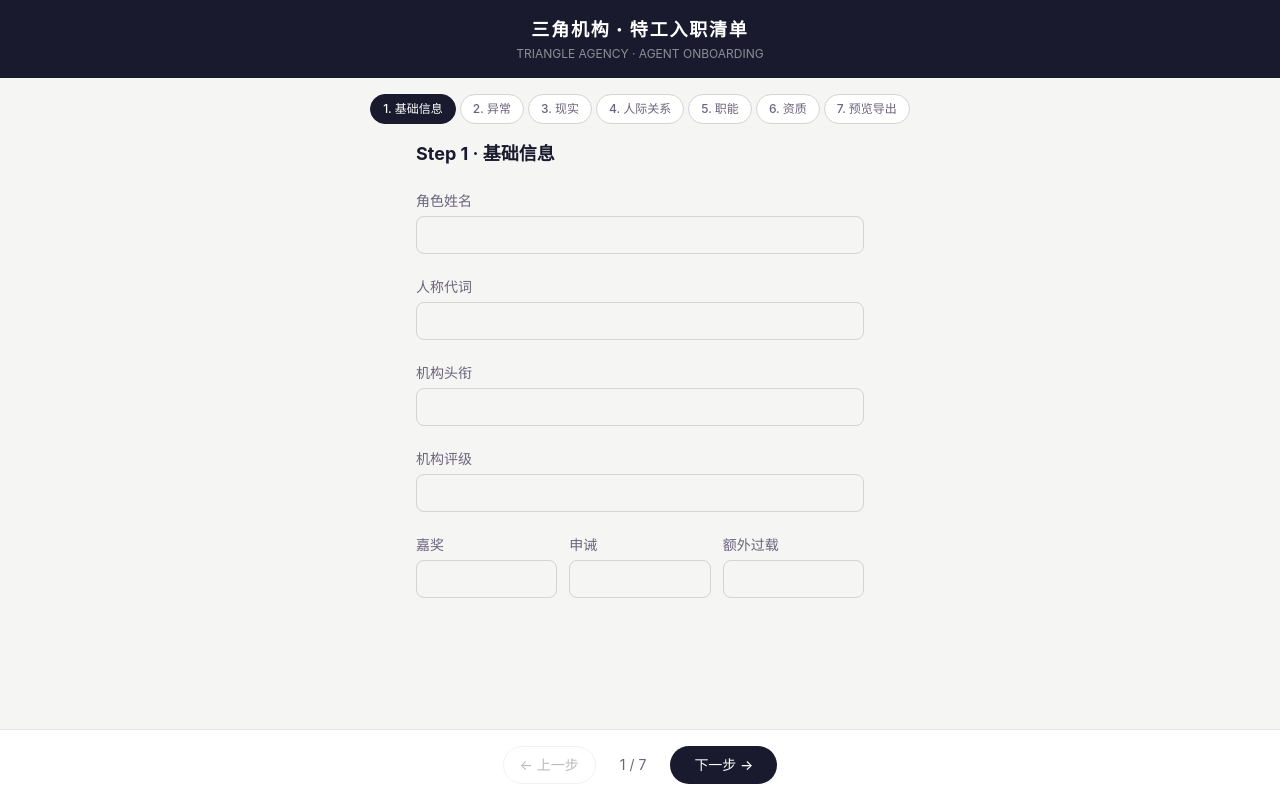
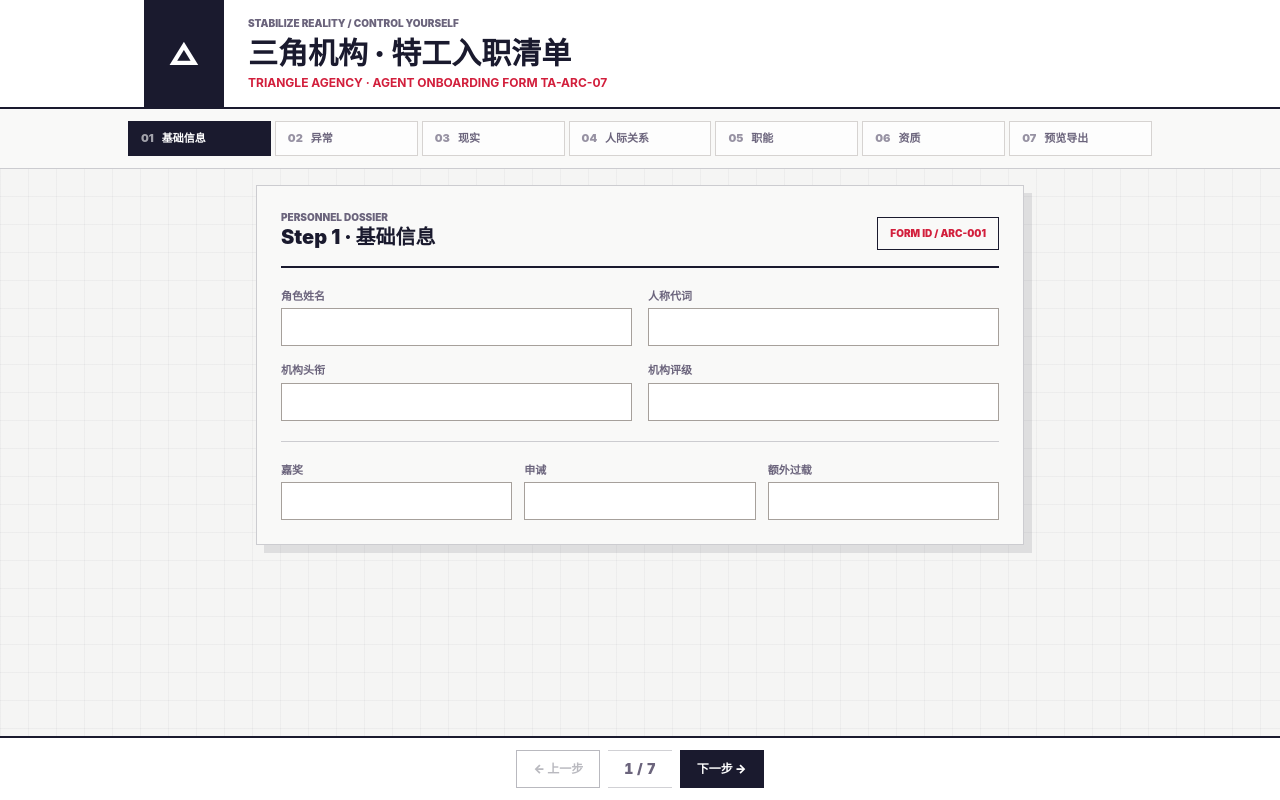
Before and after one commit to dqqql/TASheet, a React (Vite) app: page / in a window 1280 px wide. Built offline with nearby package versions, Linux system fonts and the light colour scheme.

Commit message:
优化角色卡生成器界面

```diff
--- a/src/App.tsx
+++ b/src/App.tsx
@@ -77,15 +77,27 @@ export default function App() {
   return (
     <div className="min-h-screen flex flex-col">
       {/* Header */}
-      <header className="no-print bg-ink text-white py-4 px-6 text-center">
-        <h1 className="text-lg font-black tracking-widest">三角机构 · 特工入职清单</h1>
-        <p className="text-xs text-white/50 mt-0.5">TRIANGLE AGENCY · AGENT ONBOARDING</p>
+      <header className="no-print border-b-2 border-ink bg-white">
+        <div className="mx-auto flex max-w-5xl items-stretch px-4">
+          <div className="flex w-20 items-center justify-center border-x-2 border-ink bg-ink text-white">
+            <span className="text-3xl font-black leading-none">△</span>
+          </div>
+          <div className="flex-1 px-4 py-4 sm:px-6">
+            <p className="agency-kicker">STABILIZE REALITY / CONTROL YOURSELF</p>
+            <h1 className="mt-1 text-2xl font-black text-ink sm:text-3xl">
+              三角机构 · 特工入职清单
+            </h1>
+            <p className="mt-1 text-xs font-bold uppercase text-career">
+              Triangle Agency · Agent Onboarding Form TA-ARC-07
+            </p>
+          </div>
+        </div>
       </header>
 
       <StepNav step={step} onStep={setStep} />
 
       {/* Main content */}
-      <main className="flex-1 px-4 pb-12 max-w-3xl mx-auto w-full space-y-8">
+      <main className="flex-1 px-4 pb-14 pt-4 max-w-5xl mx-auto w-full space-y-8">
         {step === 0 && (
           <BasicInfo
             characterName={form.characterName}
@@ -128,14 +140,17 @@ export default function App() {
             }}
           />
 
-          <div className="max-w-2xl mx-auto space-y-4">
-            <h3 className="text-sm font-medium text-ink mt-6 mb-2">入职问卷</h3>
-            <p className="text-xs text-muted -mt-2 mb-4">以下为通用入职问题，与所选现实无关。</p>
+          <div className="agency-shell mx-auto max-w-3xl space-y-4 p-4 sm:p-5">
+            <div className="border-b border-ink/20 pb-3">
+              <p className="agency-kicker">General Intake</p>
+              <h3 className="agency-title">入职问卷</h3>
+              <p className="mt-1 text-xs text-muted">以下为通用入职问题，与所选现实无关。</p>
+            </div>
             {GENERIC_ONBOARDING.map((q, i) => (
-              <div key={i} className="bg-white rounded-lg border border-stone-200 p-4">
-                <p className="text-sm font-medium text-ink mb-2">{i + 1}. {q}</p>
+              <div key={i} className="agency-section-soft">
+                <p className="text-sm font-bold text-ink">{String(i + 1).padStart(2, '0')} / {q}</p>
                 <textarea
-                  className="w-full rounded-lg border border-stone-300 px-3 py-2 text-xs focus:border-ink focus:outline-none"
+                  className="agency-textarea text-xs"
                   rows={2}
                   value={form.genericOnboardingAnswers[i] || ''}
                   onChange={(e) => {
@@ -190,25 +205,25 @@ export default function App() {
             <div className="no-print flex justify-center gap-3 flex-wrap">
               <button
                 onClick={handlePrint}
-                className="px-6 py-2 bg-ink text-white rounded-full text-sm font-bold hover:bg-ink/90 transition"
+                className="agency-button bg-ink text-white hover:bg-ink/90"
               >
                 打印 / 导出 PDF
               </button>
               <button
                 onClick={() => exportJson(form)}
-                className="px-6 py-2 bg-white border border-stone-300 rounded-full text-sm font-medium hover:bg-stone-100 transition"
+                className="agency-button bg-white text-ink hover:bg-stone-100"
               >
                 导出存档 JSON
               </button>
               <button
                 onClick={handleImport}
-                className="px-6 py-2 bg-white border border-stone-300 rounded-full text-sm font-medium hover:bg-stone-100 transition"
+                className="agency-button bg-white text-ink hover:bg-stone-100"
               >
                 导入存档 JSON
               </button>
               <button
                 onClick={handleClear}
-                className="px-6 py-2 bg-white border border-red-300 text-red-500 rounded-full text-sm font-medium hover:bg-red-50 transition"
+                className="agency-button border-career bg-white text-career hover:bg-career-soft"
               >
                 清空角色
               </button>
@@ -238,21 +253,21 @@ export default function App() {
       </main>
 
       {/* Step nav footer */}
-      <footer className="no-print flex justify-center gap-2 py-4 border-t border-stone-200 bg-white sticky bottom-0">
+      <footer className="no-print sticky bottom-0 flex justify-center gap-2 border-t-2 border-ink bg-white px-4 py-3">
         <button
           disabled={step === 0}
           onClick={() => setStep((s) => Math.max(0, s - 1))}
-          className="px-4 py-2 rounded-full text-sm border border-stone-300 disabled:opacity-30 hover:bg-stone-100 transition"
+          className="agency-button bg-white text-ink hover:bg-stone-100"
         >
           ← 上一步
         </button>
-        <span className="px-4 py-2 text-sm text-muted self-center">
+        <span className="border-y border-ink/20 px-4 py-2 text-sm font-black tabular-nums text-muted self-center">
           {step + 1} / 7
         </span>
         {!isLastStep ? (
           <button
             onClick={() => setStep((s) => Math.min(6, s + 1))}
-            className="px-6 py-2 rounded-full text-sm bg-ink text-white font-medium hover:bg-ink/90 transition"
+            className="agency-button bg-ink text-white hover:bg-ink/90"
           >
             下一步 →
           </button>
--- a/src/components/BasicInfo.tsx
+++ b/src/components/BasicInfo.tsx
@@ -16,8 +16,18 @@ export default function BasicInfo(props: Props) {
     return '';
   };
   return (
-    <div className="max-w-md mx-auto space-y-5">
-      <h2 className="text-lg font-bold text-ink">Step 1 · 基础信息</h2>
+    <div className="agency-shell mx-auto max-w-3xl p-4 sm:p-6">
+      <div className="mb-5 flex flex-col gap-3 border-b-2 border-ink pb-4 sm:flex-row sm:items-end sm:justify-between">
+        <div>
+          <p className="agency-kicker">Personnel Dossier</p>
+          <h2 className="agency-title">Step 1 · 基础信息</h2>
+        </div>
+        <div className="border border-ink px-3 py-2 text-[10px] font-black uppercase text-career">
+          Form ID / ARC-001
+        </div>
+      </div>
+
+      <div className="grid gap-4 sm:grid-cols-2">
         {([
           ['角色姓名', 'characterName'],
           ['人称代词', 'pronouns'],
@@ -25,24 +35,26 @@ export default function BasicInfo(props: Props) {
           ['机构评级', 'agencyRank'],
         ]).map(([label, key]) => (
           <label key={key} className="block">
-          <span className="text-sm font-medium text-muted">{label}</span>
+            <span className="agency-label">{label}</span>
             <input
-            className="mt-1 w-full rounded-lg border border-stone-300 px-3 py-2 text-sm focus:border-ink focus:outline-none"
+              className="agency-input"
               value={get(key)}
               onChange={(e) => onChange(key, e.target.value)}
             />
           </label>
         ))}
-      <div className="grid grid-cols-3 gap-3">
+      </div>
+
+      <div className="mt-5 grid grid-cols-1 gap-3 border-t border-ink/20 pt-5 sm:grid-cols-3">
         {([
           ['嘉奖', 'commendations'],
           ['申诫', 'reprimands'],
           ['额外过载', 'extraOverload'],
         ]).map(([label, key]) => (
           <label key={key} className="block">
-            <span className="text-sm font-medium text-muted">{label}</span>
+            <span className="agency-label">{label}</span>
             <input
-              className="mt-1 w-full rounded-lg border border-stone-300 px-3 py-2 text-sm focus:border-ink focus:outline-none"
+              className="agency-input text-center font-black tabular-nums"
               value={get(key)}
               onChange={(e) => onChange(key, e.target.value)}
             />
--- a/src/components/CareerSection.tsx
+++ b/src/components/CareerSection.tsx
@@ -44,7 +44,10 @@ export default function CareerSection({
 
   return (
     <div className="space-y-6">
-      <h2 className="text-lg font-bold text-ink">Step 5 · 选择职能 C</h2>
+      <div className="mx-auto max-w-3xl">
+        <p className="agency-kicker">Control Yourself</p>
+        <h2 className="agency-title">Step 5 · 选择职能 C</h2>
+      </div>
       <SelectCard
         options={options}
         value={value}
@@ -56,20 +59,20 @@ export default function CareerSection({
         {data && (
           <div className="space-y-4 text-sm">
             <div>
-              <h3 className="font-bold text-career text-base">
+              <h3 className="text-base font-black text-career">
                 {data.nameZh}（{data.nameEn}）
               </h3>
               <p className="mt-1 whitespace-pre-line text-ink/80">{data.intro}</p>
             </div>
 
-            <div className="bg-white/60 rounded-lg p-4 space-y-1 border border-career/20">
-              <p className="font-medium text-career text-xs">最高原则</p>
-              <p className="font-bold text-ink text-base">"{data.primeDirective}"</p>
+            <div className="agency-section bg-white/80 space-y-1">
+              <p className="text-[10px] font-black uppercase text-career">最高原则</p>
+              <p className="text-base font-black text-ink">"{data.primeDirective}"</p>
               <p className="text-xs text-muted">{data.primeDirectiveEffect}</p>
             </div>
 
-            <div className="bg-white/60 rounded-lg p-4 space-y-1 border border-career/20">
-              <p className="font-medium text-career text-xs">授权行为</p>
+            <div className="agency-section bg-white/80 space-y-1">
+              <p className="text-[10px] font-black uppercase text-career">授权行为</p>
               <ol className="list-decimal list-inside text-ink/80 space-y-0.5">
                 {data.authorizedActions.map((a, i) => (
                   <li key={i}>{a}</li>
@@ -78,10 +81,10 @@ export default function CareerSection({
             </div>
 
             {data.specialQuestion && (
-              <div className="bg-white/60 rounded-lg p-4 border border-career/20">
-                <p className="font-medium text-ink text-xs mb-1">{data.specialQuestion}</p>
+              <div className="agency-section bg-white/80">
+                <p className="mb-1 text-xs font-bold text-ink">{data.specialQuestion}</p>
                 <textarea
-                  className="w-full rounded-lg border border-stone-300 px-3 py-2 text-xs focus:border-career focus:outline-none"
+                  className="agency-textarea text-xs focus:border-career"
                   rows={2}
                   value={specialAnswer}
                   onChange={(e) => onSpecialAnswer(e.target.value)}
@@ -94,22 +97,25 @@ export default function CareerSection({
 
       {/* Editable requisitions table */}
       {data && (
-        <div className="max-w-2xl mx-auto space-y-3">
+        <div className="agency-shell mx-auto max-w-3xl space-y-3 p-4 sm:p-5">
           <div className="flex items-center justify-between">
-            <h3 className="text-sm font-bold text-ink">申领物与福利</h3>
+            <div>
+              <p className="agency-kicker">Requisitions</p>
+              <h3 className="agency-title text-base">申领物与福利</h3>
+            </div>
             <button
               onClick={addRow}
-              className="px-3 py-1 text-xs border border-career text-career rounded-full hover:bg-career-soft transition"
+              className="agency-button border-career bg-white text-career hover:bg-career-soft"
             >
               + 添加
             </button>
           </div>
-          <p className="text-xs text-muted -mt-2">
+          <p className="text-xs text-muted">
             选择职能后自动填入初始申领物及通用装备。可自行增删修改。
           </p>
 
           {requisitions.map((r, i) => (
-            <div key={i} className="bg-white rounded-xl border border-stone-200 overflow-hidden">
+            <div key={i} className="border border-stone-300 bg-white">
               <div className="grid grid-cols-[2fr_4fr_1fr] bg-career-soft text-xs font-bold text-career text-center">
                 <div className="p-2 border-r border-career/20">名称</div>
                 <div className="p-2 border-r border-career/20">效果</div>
@@ -117,12 +123,12 @@ export default function CareerSection({
               </div>
               <div className="grid grid-cols-[2fr_4fr_1fr]">
                 <input
-                  className="p-2 border-r border-stone-100 text-sm text-center focus:outline-none"
+                  className="border-r border-stone-200 p-2 text-center text-sm focus:outline-none focus:ring-2 focus:ring-career/20"
                   value={r.name}
                   onChange={(e) => updateRow(i, 'name', e.target.value)}
                 />
                 <textarea
-                  className="p-2 border-r border-stone-100 text-xs focus:outline-none resize-none overflow-hidden"
+                  className="resize-none overflow-hidden border-r border-stone-200 p-2 text-xs focus:outline-none focus:ring-2 focus:ring-career/20"
                   value={r.effect}
                   onChange={(e) => {
                     const el = e.target;
@@ -139,13 +145,13 @@ export default function CareerSection({
                 />
                 <div className="relative">
                   <input
-                    className="p-2 text-xs text-center focus:outline-none w-full"
+                    className="w-full p-2 text-center text-xs focus:outline-none focus:ring-2 focus:ring-career/20"
                     value={r.code}
                     onChange={(e) => updateRow(i, 'code', e.target.value)}
                   />
                   <button
                     onClick={() => removeRow(i)}
-                    className="absolute top-1 right-1 w-5 h-5 flex items-center justify-center text-red-400 hover:text-red-600 text-xs"
+                    className="absolute right-1 top-1 flex h-5 w-5 items-center justify-center border border-transparent text-xs text-red-400 hover:border-red-300 hover:text-red-600"
                     title="删除"
                   >
                     ×
--- a/src/components/RealitySection.tsx
+++ b/src/components/RealitySection.tsx
@@ -18,7 +18,10 @@ export default function RealitySection({
 }: Props) {
   return (
     <div className="space-y-6">
-      <h2 className="text-lg font-bold text-ink">Step 3 · 选择现实 R</h2>
+      <div className="mx-auto max-w-3xl">
+        <p className="agency-kicker">Stabilize Reality</p>
+        <h2 className="agency-title">Step 3 · 选择现实 R</h2>
+      </div>
       <SelectCard
         options={options}
         value={value}
@@ -30,37 +33,37 @@ export default function RealitySection({
         {data && (
           <div className="space-y-4 text-sm">
             <div>
-              <h3 className="font-bold text-reality text-base">
+              <h3 className="text-base font-black text-reality">
                 {data.nameZh}（{data.nameEn}）
               </h3>
               <p className="mt-1 whitespace-pre-line text-ink/80">{data.intro}</p>
             </div>
 
             {data.special && (
-              <div className="bg-white/60 rounded-lg p-4 border border-reality/20">
-                <p className="font-medium text-reality text-xs mb-1">特殊</p>
+              <div className="agency-section bg-white/80">
+                <p className="mb-1 text-[10px] font-black uppercase text-reality">特殊</p>
                 <p className="whitespace-pre-line text-ink/80">{data.special}</p>
               </div>
             )}
 
-            <div className="bg-white/60 rounded-lg p-4 space-y-1 border border-reality/20">
-              <p className="font-medium text-reality text-xs">现实触发器 · {data.triggerName}</p>
+            <div className="agency-section bg-white/80 space-y-1">
+              <p className="text-[10px] font-black uppercase text-reality">现实触发器 · {data.triggerName}</p>
               <p className="whitespace-pre-line text-ink/80">{data.triggerEffect}</p>
             </div>
 
-            <div className="bg-white/60 rounded-lg p-4 space-y-1 border border-reality/20">
-              <p className="font-medium text-reality text-xs">过载释放 · {data.overloadReleaseName}</p>
+            <div className="agency-section bg-white/80 space-y-1">
+              <p className="text-[10px] font-black uppercase text-reality">过载释放 · {data.overloadReleaseName}</p>
               <p className="text-ink/80">{data.overloadReleaseEffect}</p>
             </div>
 
             {data.personalQuestion && (
-              <div className="bg-white/60 rounded-lg p-4 border border-reality/20">
-                <p className="font-medium text-ink text-xs mb-1">{data.personalQuestion}</p>
+              <div className="agency-section bg-white/80">
+                <p className="mb-1 text-xs font-bold text-ink">{data.personalQuestion}</p>
                 {data.personalQuestionHint && (
                   <p className="text-xs text-muted mb-2 whitespace-pre-line">{data.personalQuestionHint}</p>
                 )}
                 <textarea
-                  className="w-full rounded-lg border border-stone-300 px-3 py-2 text-xs focus:border-reality focus:outline-none"
+                  className="agency-textarea text-xs focus:border-reality"
                   rows={2}
                   value={specialAnswer}
                   onChange={(e) => onSpecialAnswer(e.target.value)}
@@ -69,12 +72,12 @@ export default function RealitySection({
             )}
 
             <div className="space-y-3">
-              <p className="font-medium text-reality text-xs">现实问答</p>
+              <p className="agency-kicker text-reality">Reality Interview</p>
               {data.onboardingQuestions.map((q, i) => (
-                <div key={i} className="bg-white/60 rounded-lg p-3 border border-reality/20">
-                  <p className="text-xs font-medium text-ink mb-1">{i + 1}. {q}</p>
+                <div key={i} className="agency-section-soft bg-white/80">
+                  <p className="mb-1 text-xs font-bold text-ink">{String(i + 1).padStart(2, '0')} / {q}</p>
                   <textarea
-                    className="w-full rounded-lg border border-stone-300 px-3 py-2 text-xs focus:border-reality focus:outline-none"
+                    className="agency-textarea text-xs focus:border-reality"
                     rows={2}
                     value={onboardingAnswers[i] || ''}
                     onChange={(e) => onOnboardingAnswer(i, e.target.value)}
--- a/src/components/StepNav.tsx
+++ b/src/components/StepNav.tsx
@@ -2,7 +2,8 @@ const STEPS = ['基础信息', '异常', '现实', '人际关系', '职能', '
 
 export default function StepNav({ step, onStep }: { step: number; onStep: (s: number) => void }) {
   return (
-    <nav className="no-print flex items-center justify-center gap-1 py-4 px-2 flex-wrap">
+    <nav className="no-print border-b border-ink/20 bg-stone-50/95 px-3 py-3">
+      <div className="mx-auto grid max-w-5xl grid-cols-2 gap-1 sm:grid-cols-4 lg:grid-cols-7">
         {STEPS.map((label, i) => {
           const active = i === step;
           const past = i < step;
@@ -11,18 +12,22 @@ export default function StepNav({ step, onStep }: { step: number; onStep: (s: nu
               key={i}
               onClick={() => onStep(i)}
               className={
-              'px-3 py-1.5 rounded-full text-xs font-medium transition border ' +
+                'border px-3 py-2 text-left text-[11px] font-black uppercase transition ' +
                 (active
-                ? 'bg-ink text-white border-ink'
+                  ? 'border-ink bg-ink text-white'
                   : past
-                  ? 'bg-stone-200 text-ink/70 border-stone-200 hover:bg-stone-300'
-                  : 'bg-white text-muted border-stone-300 hover:border-stone-400')
+                    ? 'border-ink/30 bg-white text-ink hover:border-ink'
+                    : 'border-stone-300 bg-white/70 text-muted hover:border-ink/60 hover:text-ink')
               }
             >
-            {i + 1}. {label}
+              <span className={active ? 'text-white/60' : past ? 'text-career' : 'text-muted/70'}>
+                {String(i + 1).padStart(2, '0')}
+              </span>
+              <span className="ml-2">{label}</span>
             </button>
           );
         })}
+      </div>
     </nav>
   );
 }
--- a/src/index.css
+++ b/src/index.css
@@ -14,6 +14,56 @@
 
 body {
   @apply bg-stone-100 text-ink antialiased;
+  background-image:
+    linear-gradient(rgba(26, 26, 46, 0.035) 1px, transparent 1px),
+    linear-gradient(90deg, rgba(26, 26, 46, 0.035) 1px, transparent 1px);
+  background-size: 28px 28px;
+}
+
+@layer components {
+  .agency-shell {
+    @apply bg-stone-50/95 border border-ink/20 shadow-[8px_8px_0_rgba(26,26,46,0.10)];
+  }
+
+  .agency-kicker {
+    @apply text-[10px] font-black uppercase text-muted;
+  }
+
+  .agency-title {
+    @apply text-xl font-black text-ink leading-tight;
+  }
+
+  .agency-section {
+    @apply border border-ink/20 bg-white p-4 sm:p-5;
+  }
+
+  .agency-section-soft {
+    @apply border border-ink/15 bg-white/70 p-4;
+  }
+
+  .agency-label {
+    @apply block text-[11px] font-black uppercase text-muted;
+  }
+
+  .agency-input {
+    @apply mt-1 w-full border border-stone-400 bg-white px-3 py-2 text-sm text-ink outline-none transition focus:border-ink focus:ring-2 focus:ring-ink/15;
+    border-radius: 0;
+  }
+
+  .agency-textarea {
+    @apply mt-1 w-full border border-stone-400 bg-white px-3 py-2 text-sm text-ink outline-none transition focus:border-ink focus:ring-2 focus:ring-ink/15;
+    border-radius: 0;
+  }
+
+  .agency-button {
+    @apply border border-ink px-4 py-2 text-xs font-black uppercase transition disabled:cursor-not-allowed disabled:opacity-30;
+    border-radius: 0;
+  }
+
+  .agency-choice {
+    @apply border border-stone-300 bg-white px-3 py-2 text-left text-xs leading-relaxed transition hover:border-ink/50;
+    border-radius: 0;
+  }
 }
 
 .print-page {
```
Also changed, not shown: src/components/AnomalySection.tsx (+15 -12 lines), src/components/CharacterPreview.tsx (+8 -8 lines), src/components/RelationshipEditor.tsx (+22 -15 lines), src/components/SelectCard.tsx (+20 -6 lines), src/components/SelfAssessment.tsx (+22 -15 lines), 1 other file (tests, documents, lock files or other folders). Lines whose indentation alone changed are shown as unchanged.
